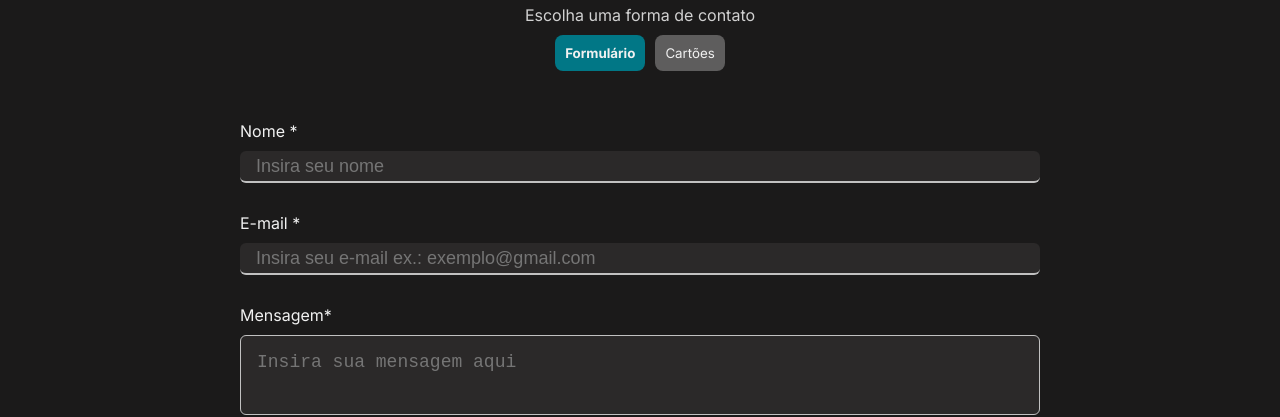
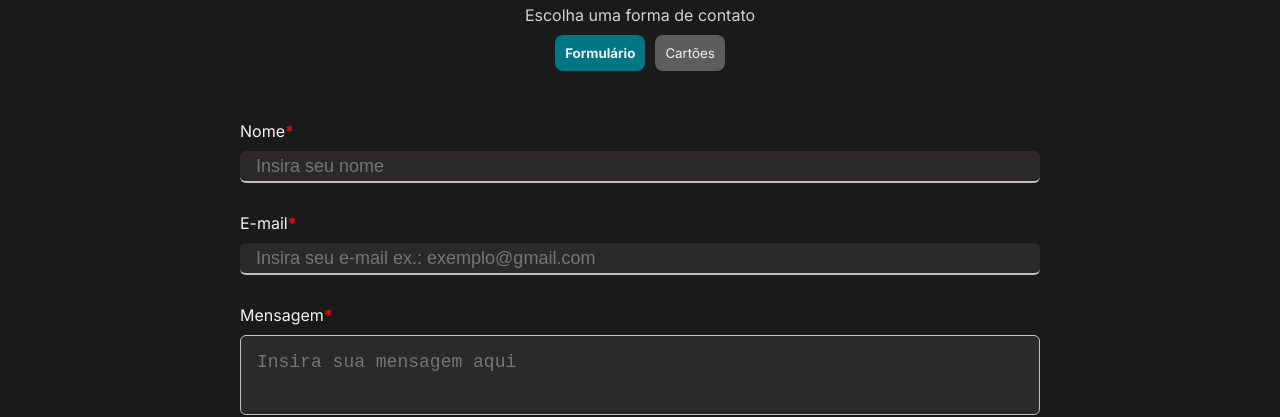
Before and after one commit to jose-junior1/meu-portfolio, a React (Create React App) app: page / in a window 1280 px wide. Shown: the part 2580-2997 px from the top of the page. Built offline with nearby package versions, Linux system fonts and the light colour scheme; no server answers.

Commit message:
style: aprimora UX do formulário, aplicando cor vermelha ao símbolo de campo obrigatório (*)

```diff
--- a/src/components/Form/index.tsx
+++ b/src/components/Form/index.tsx
@@ -11,7 +11,7 @@ const Form = () => {
     const [loading, setLoading] = useState(false)
 
     const SERVICE_ID = process.env.REACT_APP_EMAILJS_SERVICE_ID
-    const TEMPLATE_ID = process.env.REACT_APP_EMAILJS_TEMPLATE_ID;
+    const TEMPLATE_ID = process.env.REACT_APP_EMAILJS_TEMPLATE_ID
     const PUBLIC_KEY = process.env.REACT_APP_EMAILJS_PUBLIC_KEY
 
     const handleSubmit = (e: React.FormEvent) => {
@@ -55,7 +55,7 @@ const Form = () => {
     return (
         <S.FormContact onSubmit={handleSubmit}>
             <S.BlockContact>
-                <label htmlFor="name">Nome *</label>
+                <label htmlFor="name">Nome<b>*</b></label>
                 <input
                     id="name"
                     type="text"
@@ -67,7 +67,7 @@ const Form = () => {
                 />
             </S.BlockContact>
             <S.BlockContact>
-                <label htmlFor="email">E-mail *</label>
+                <label htmlFor="email">E-mail<b>*</b></label>
                 <input
                     id="email"
                     type="email"
@@ -79,7 +79,7 @@ const Form = () => {
                 />
             </S.BlockContact>
             <S.BlockContact>
-                <label htmlFor="text-message">Mensagem*</label>
+                <label htmlFor="text-message">Mensagem<b>*</b></label>
                 <textarea
                     id="text-message"
                     placeholder="Insira sua mensagem aqui"
--- a/src/components/Form/styles.ts
+++ b/src/components/Form/styles.ts
@@ -52,6 +52,10 @@ export const BlockContact = styled.div`
     gap: 10px;
     text-align: left;
 
+    b {
+        color: red;
+    }
+
     input,
     textarea {
         border-radius: 6px;
```
Lines whose indentation alone changed are shown as unchanged.
